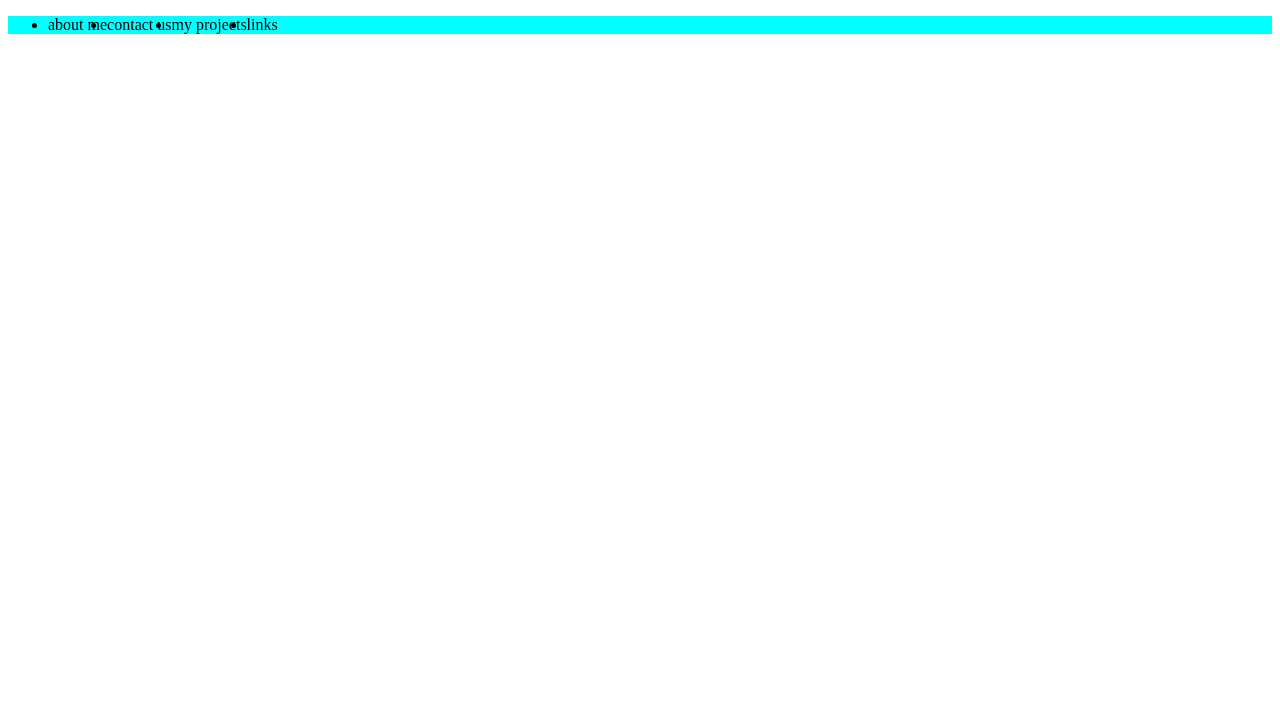
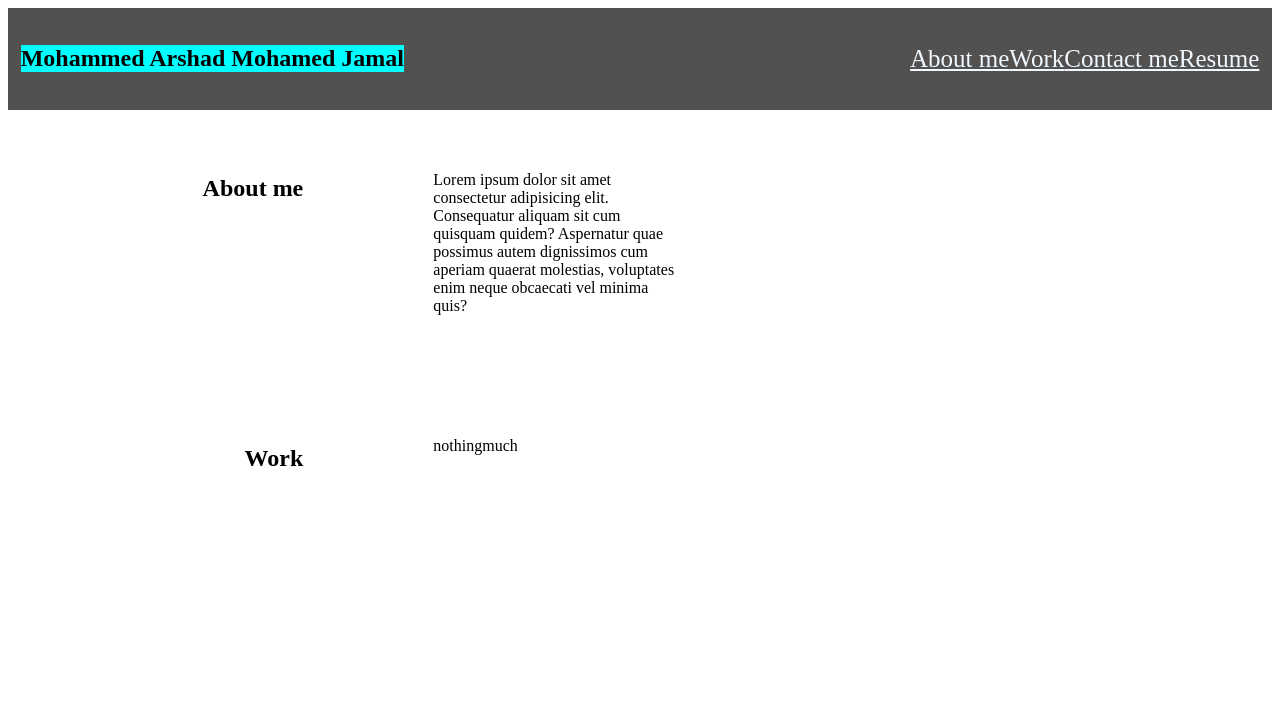
Before and after one commit to moarshad100/MyPortfolio, a plain HTML site: page index.html in a window 1280 px wide. Drawn offline with Linux system fonts and the light colour scheme; files that its build step writes are made by us from their sources.

Commit message:
added new css file

```diff
--- /dev/null
+++ b/assets/reset.css
@@ -0,0 +1,3 @@
+ul {
+    list-style: none;
+}
--- a/assets/style.css
+++ b/assets/style.css
@@ -1,6 +1,42 @@
+:root {
+    --linkcolors: rgb(51, 56, 5);
+}
+
+
 header {
+    display: flex;
+    background-color: rgb(83, 80, 80);
+    justify-content: space-between;
+    align-items: center;
+    padding: 1%;
+}
 
-    background-color: blue;
+header h2 {
+    background-color: aqua;
+    max-width: max-content;
+    padding: 0px;
+    margin: 2% 0;
+    /* color: #ffffff00; */
+}
+
+
+
+nav ul {
+    display: flex;
+
+    justify-content: space-between;
+
+}
+
+nav ul li {
+    text-decoration: none;
+    font-size: 25px;
+
+
+}
+
+nav ul li a {
+    color: aliceblue;
 }
 
 
@@ -8,6 +44,33 @@ header {
     background-color: aqua;
     display: flex;
     flex-direction: row;
+}
 
 
+main {
+    display: flex;
+    flex: 1 1 0;
+    max-width: 96%;
+    margin: 2% auto;
 }
+
+main div {
+    width: 250px;
+    height: 250px;
+}
+
+aside {
+    flex: 30%;
+
+    padding: 20px;
+    flex-wrap: wrap;
+    text-align: right;
+
+}
+
+
+section {
+    flex: 70%;
+    background-color: #fff;
+    padding: 20px;
+}
--- a/index.html
+++ b/index.html
@@ -8,27 +8,52 @@
     <title>Arshad'sPortfolio</title>
 
 </head>
-
+<link rel="stylesheet" href="./assets/css/reset.css" />
 <link rel="stylesheet" href="assets/style.css">
 
 <body>
     <header class="header">
-        <ul class="flexbox">
-            <li>
-                about me
-            </li>
-            <li>
-                contact us
-            </li>
-            <li>
-                my projects
-            </li>
-            <li>
-                links
-            </li>
 
-        </ul>
+        <h2 class="myName">Mohammed Arshad Mohamed Jamal</h2>
+        <nav>
+            <ul>
+                <li><a href="#"> About me</a></li>
+                <li><a href="#">Work</a></li>
+                <li><a href="#">Contact me</a></li>
+                <li><a href="#">Resume</a></li>
+            </ul>
+        </nav>
     </header>
+
+    <div>
+
+
+    </div>
+
+    <main>
+        <aside>
+            <div class="aboutMe">
+                <h1>About me</h1>
+            </div>
+            <div>
+                <h1>Work</h1>
+            </div>
+        </aside>
+        <section>
+            <div class="aboutMe">
+                <p>Lorem ipsum dolor sit amet consectetur adipisicing elit. Consequatur aliquam sit cum quisquam quidem?
+                    Aspernatur quae possimus autem dignissimos cum aperiam quaerat molestias, voluptates enim neque
+                    obcaecati vel minima quis?</p>
+            </div>
+            <div>
+                <p>
+                    nothingmuch
+                </p>
+            </div>
+
+        </section>
+
+    </main>
 
 
 
```
